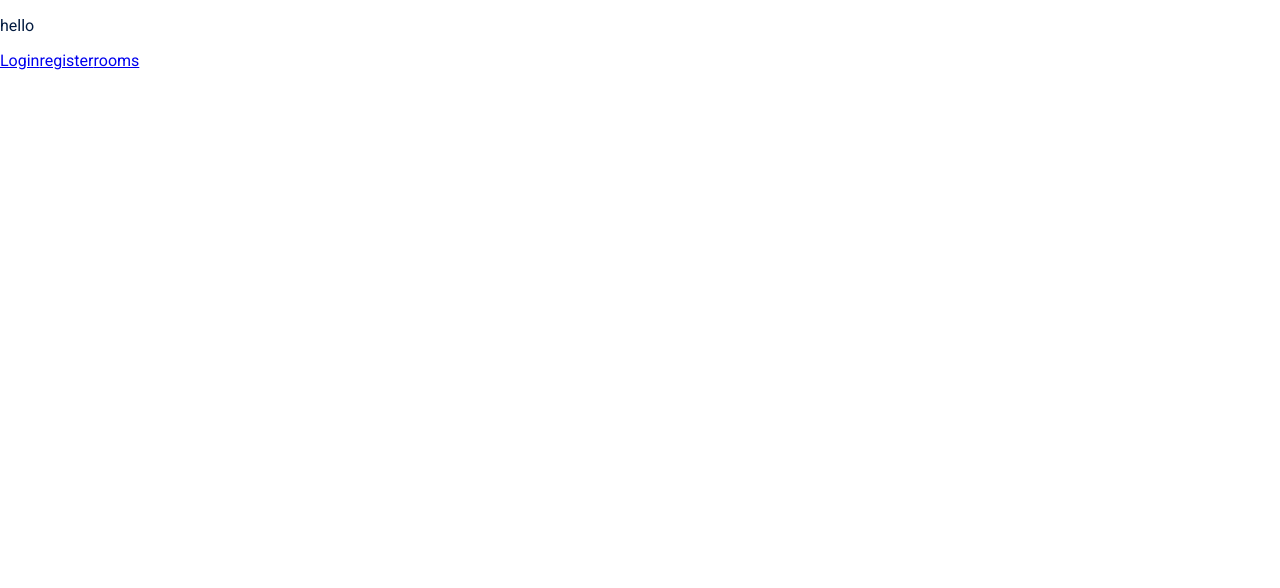
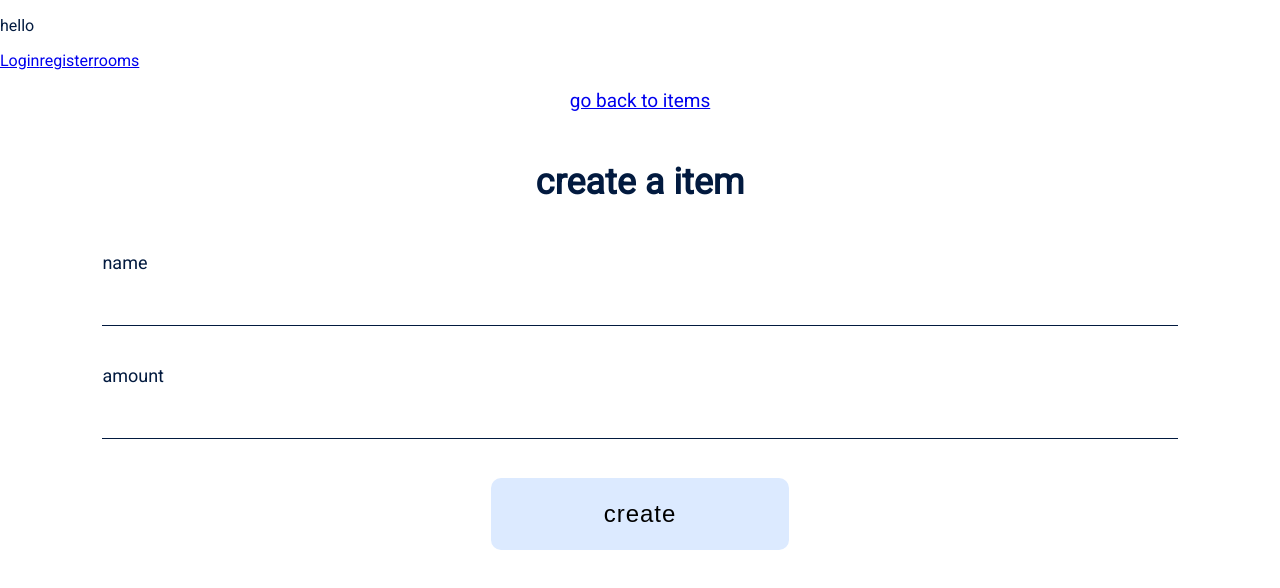
Before and after one commit to colorlessenergy/a-inventory-system, a React (Create React App) app in the folder inventory-system-frontend/: page /#/items/create/1 in a window 1280 px wide. Shown: the top 588 px of the page. Built offline with nearby package versions, Linux system fonts and the light colour scheme; sample sign-in values are in the browser's storage.

Commit message:
move addItem component into a separate route as per issue #70

```diff
--- a/inventory-system-frontend/src/App.js
+++ b/inventory-system-frontend/src/App.js
@@ -5,6 +5,8 @@ import Login from './containers/Login/Login';
 import Register from './containers/Register/Register';
 import Rooms from './containers/Rooms/Rooms';
 import Items from './containers/Items/Items';
+
+import AddItem from './containers/Items/AddItem';
 
 class App extends Component {
   render () {
@@ -17,6 +19,7 @@ class App extends Component {
           <Link to="/rooms">rooms</Link>
           <Route path='/login' exact component={Login} />
           <Route path='/rooms/:id' exact component={Items} />
+          <Route path='/items/create/:id' exact component={AddItem} />
           <Route path='/rooms' exact component={Rooms} />
           <Route path='/register' exact component={Register} />
         </div>
--- a/inventory-system-frontend/src/containers/Items/AddItem.js
+++ b/inventory-system-frontend/src/containers/Items/AddItem.js
@@ -2,11 +2,10 @@ import React, { Component } from 'react';
 import Form from '../../Components/UI/Form/Form'
 import { connect } from 'react-redux'
 import { addItemAction } from '../../redux/actions/itemsAction';
-import { withRouter } from 'react-router-dom';
-
-
+import { withRouter, Link } from 'react-router-dom';
 import Api from '../../services/Api';
 
+import classes from './AddItem.module.css'
 
 class AddItem extends Component {
   // this is the data needed to create a item in our API
@@ -38,6 +37,8 @@ class AddItem extends Component {
 
         document.querySelector('form').name.value = '';
         document.querySelector('form').amount.value = '';
+
+        this.props.history.push('/rooms/' + this.props.match.params.id);
       })
       .catch(err => console.log(err));
     console.log('creating a item', this.state);
@@ -50,12 +51,19 @@ class AddItem extends Component {
     ]
 
     return (
-      <Form
-        inputsData={inputsData}
-        formTitle='create a item'
-        buttonText='create new item'
-        onChange={this.inputChangeHandler}
-        onSubmit={this.submitHandler} />
+      <React.Fragment>
+        <p className={classes["link-container"]}>
+          <Link to={'/rooms/' + this.props.match.params.id}>
+            go back to items
+          </Link>
+        </p>
+        <Form
+          inputsData={inputsData}
+          formTitle='create a item'
+          buttonText='create'
+          onChange={this.inputChangeHandler}
+          onSubmit={this.submitHandler} />
+      </React.Fragment>
     )
   }
 }
--- /dev/null
+++ b/inventory-system-frontend/src/containers/Items/AddItem.module.css
@@ -0,0 +1,5 @@
+.link-container {
+  text-align: center;
+  font-size: 19px;
+  margin-bottom: 0;
+}
--- a/inventory-system-frontend/src/containers/Items/Items.js
+++ b/inventory-system-frontend/src/containers/Items/Items.js
@@ -3,7 +3,8 @@ import { initItemsAction } from '../../redux/actions/itemsAction';
 import { connect } from 'react-redux';
 
 import ItemsList from '../../Components/UI/List';
-import AddItem from './AddItem';
+import { Link } from 'react-router-dom';
+
 
 
 /**
@@ -27,7 +28,7 @@ class Items extends Component {
     console.log('items from this.props.items from redux', this.props.items);
     return (
       <React.Fragment>
-        <AddItem />
+        <Link to={'/items/create/' + this.props.match.params.id}>create new item</Link>
         <ItemsList url='/items/' items={this.props.items} />
       </React.Fragment>
     );
```
